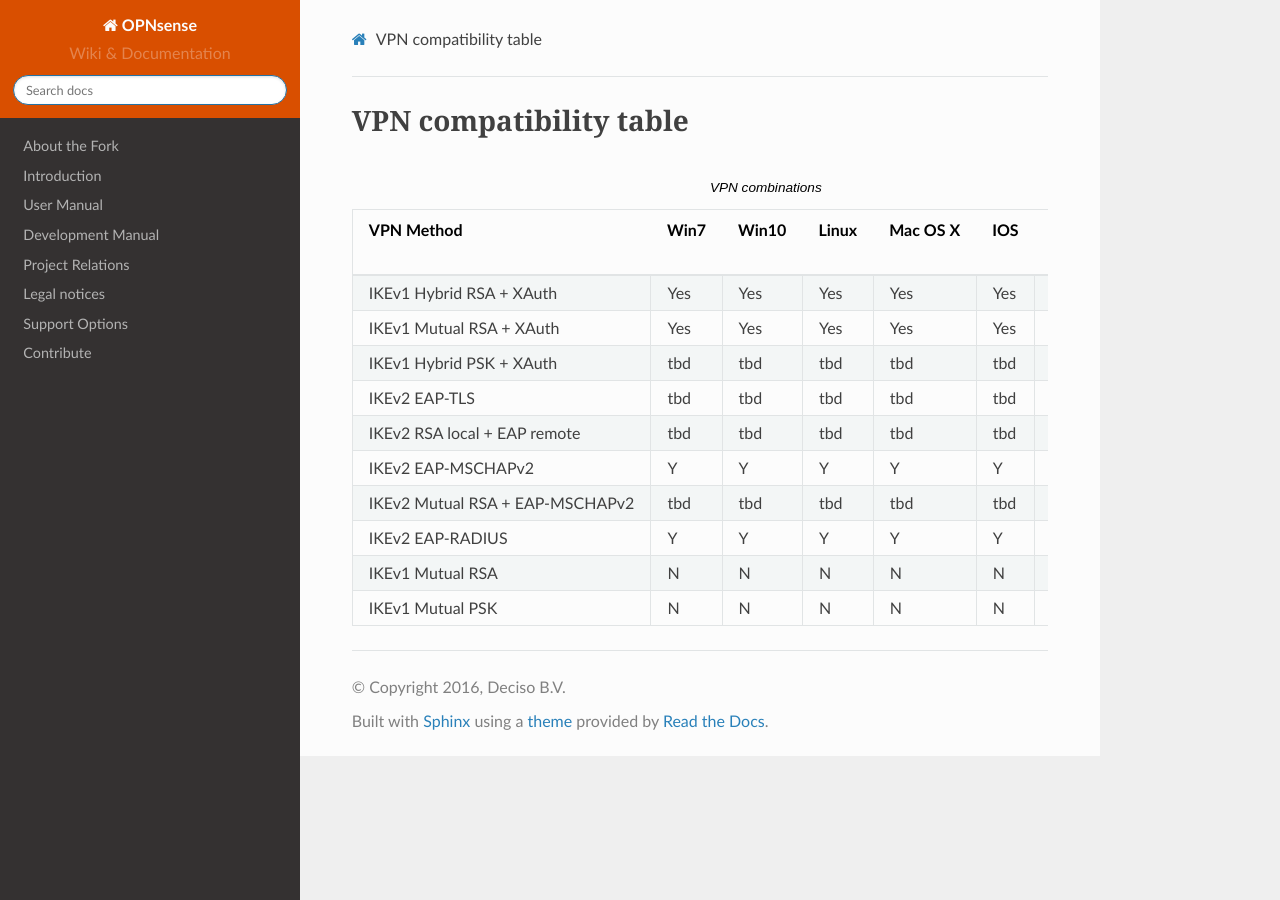
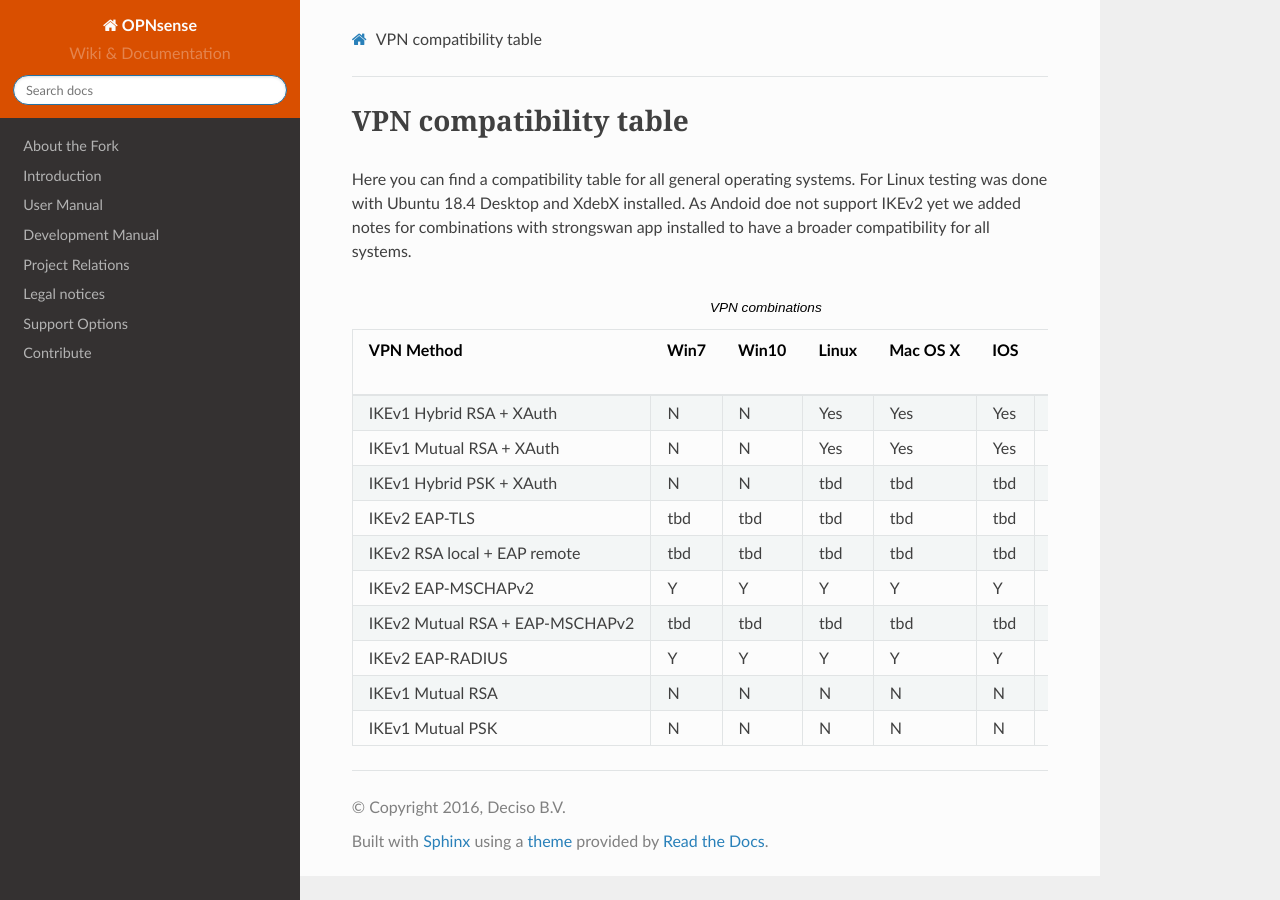
Before and after one commit to opnsense/docs, a Sphinx documentation site: the page built from source/manual/how-tos/ipsec-table.rst, in a window 1280 px wide. Built offline with Sphinx 7.4.7 and the Read the Docs theme 2.0.0, drawn with Linux system fonts in a browser that asks for light colours; nearby versions of some CDN libraries; some web fonts are replaced; library files that are not in the unit come from our copies.

Commit message:
Update ipsec-table.rst

```diff
--- a/source/manual/how-tos/ipsec-table.rst
+++ b/source/manual/how-tos/ipsec-table.rst
@@ -1,13 +1,18 @@
 VPN compatibility table
 ~~~~~~~~~~~~~~~~~~~~~~~
+
+Here you can find a compatibility table for all general operating systems.
+For Linux testing was done with Ubuntu 18.4 Desktop and XdebX installed.
+As Andoid doe not support IKEv2 yet we added notes for combinations with strongswan
+app installed to have a broader compatibility for all systems.
 
 .. csv-table:: VPN combinations
    :header: "VPN Method", "Win7", "Win10", "Linux", "Mac OS X", "IOS", "Android"
    :widths: 40, 10, 10, 10, 10, 10, 30
 
-   "IKEv1 Hybrid RSA + XAuth","Yes","Yes","Yes","Yes","Yes","Yes"
-   "IKEv1 Mutual RSA + XAuth","Yes","Yes","Yes","Yes","Yes","Yes"
-   "IKEv1 Hybrid PSK + XAuth","tbd","tbd","tbd","tbd","tbd","tbd"
+   "IKEv1 Hybrid RSA + XAuth","N","N","Yes","Yes","Yes","Yes"
+   "IKEv1 Mutual RSA + XAuth","N","N","Yes","Yes","Yes","Yes"
+   "IKEv1 Hybrid PSK + XAuth","N","N","tbd","tbd","tbd","tbd"
    "IKEv2 EAP-TLS","tbd","tbd","tbd","tbd","tbd","tbd"
    "IKEv2 RSA local + EAP remote","tbd","tbd","tbd","tbd","tbd","tbd"
    "IKEv2 EAP-MSCHAPv2","Y","Y","Y","Y","Y","Y, with Strongswan"
```
